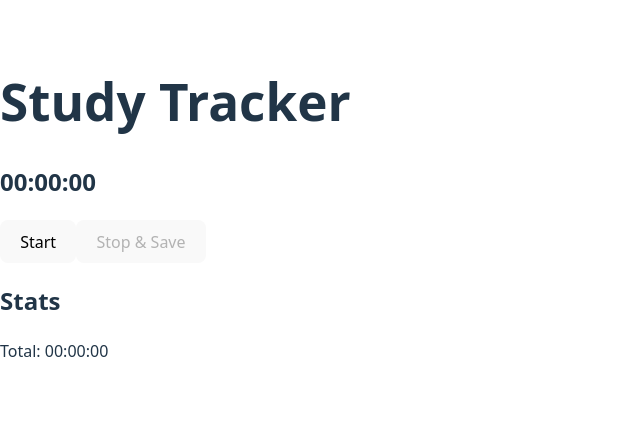
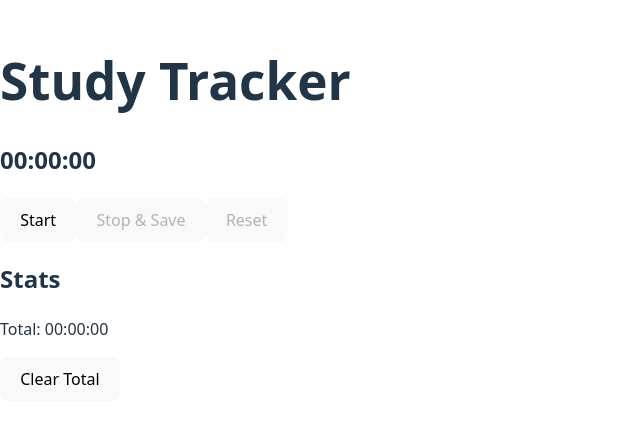
Before and after one commit to BusraKahraman/study-tracker, a React (Vite) app: page / in a window 1280 px wide. Shown: the part 191-614 px from the top of the page, without its empty margins (0-640 px from the left). Built offline with nearby package versions, Linux system fonts and the light colour scheme.

Commit message:
Add reset and clear total buttons

```diff
--- a/src/components/Stats.jsx
+++ b/src/components/Stats.jsx
@@ -15,6 +15,14 @@ export default function Stats({ data }) {
 		<div>
 			<h2>Stats</h2>
 			<p>Total: {formatTime(totalSeconds)}</p>
+			<button
+				onClick={() => {
+					localStorage.removeItem('studyData');
+					window.location.reload();
+				}}
+			>
+				Clear Total
+			</button>
 		</div>
 	);
 }
--- a/src/components/Timer.jsx
+++ b/src/components/Timer.jsx
@@ -25,15 +25,19 @@ export default function Timer({ onSave }) {
 	return (
 		<div>
 			<h2>{formatTime(seconds)}</h2>
-
 			{!running ? (
 				<button onClick={() => setRunning(true)}>Start</button>
 			) : (
 				<button onClick={() => setRunning(false)}>Pause</button>
 			)}
-
 			<button onClick={stopAndSave} disabled={seconds === 0}>
 				Stop & Save
+			</button>
+			<button
+				onClick={() => setSeconds(0)}
+				disabled={seconds === 0 && !running}
+			>
+				Reset
 			</button>
 		</div>
 	);
```
